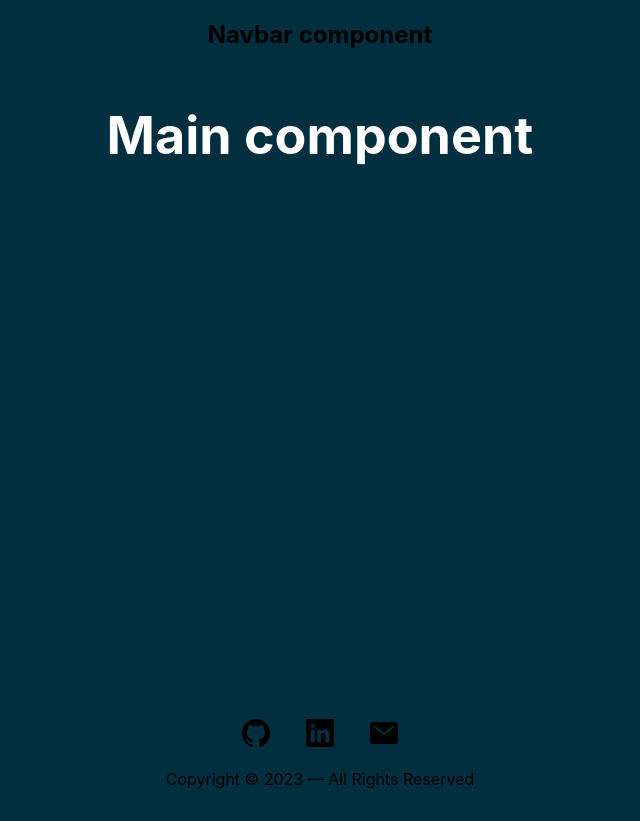
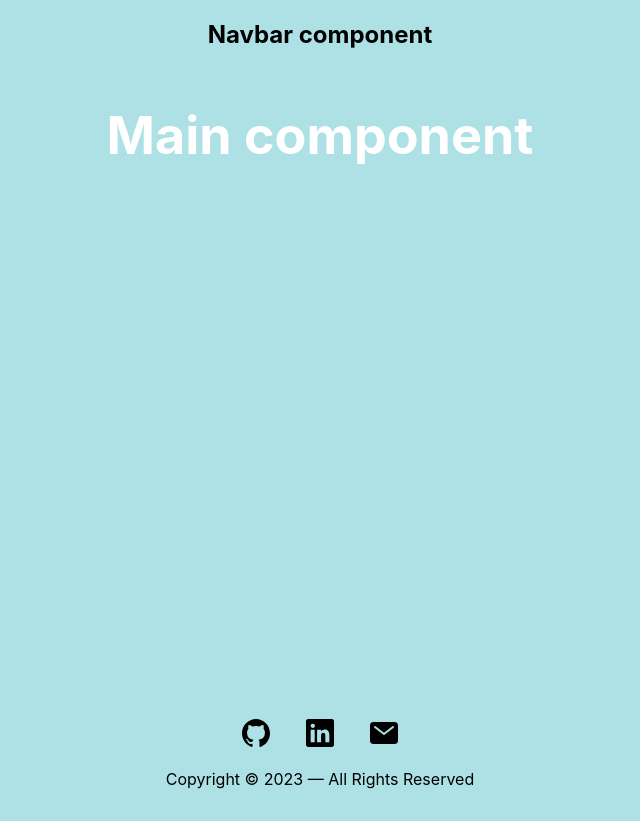
Before and after one commit to nosaj9/portfolio-site, a React (Create React App) app: page / in a window 1280 px wide. Shown: the whole page, without its empty margins (320-960 px from the left). Built offline with nearby package versions, Linux system fonts and the light colour scheme.

Commit message:
changed background color

```diff
--- a/src/App.tsx
+++ b/src/App.tsx
@@ -1,8 +1,6 @@
-import React from 'react';
-import logo from './logo.svg';
 import './App.css';
+import Footer from "./components/Footer";
 import Navbar from "./components/Navbar";
-import Footer from "./components/Footer";
 import Main from "./Main";
 
 function App() {
--- a/src/Main.css
+++ b/src/Main.css
@@ -1,5 +1,5 @@
 .Main {
-  background-color: #022f40;
+  background-color: #ade1e5;
   min-height: 79vh;
   display: flex;
   flex-direction: column;
--- a/src/index.css
+++ b/src/index.css
@@ -5,7 +5,7 @@ body {
     sans-serif;
   -webkit-font-smoothing: antialiased;
   -moz-osx-font-smoothing: grayscale;
-  background-color: #022f40;
+  background-color: #ade1e5;
 }
 
 code {
```
